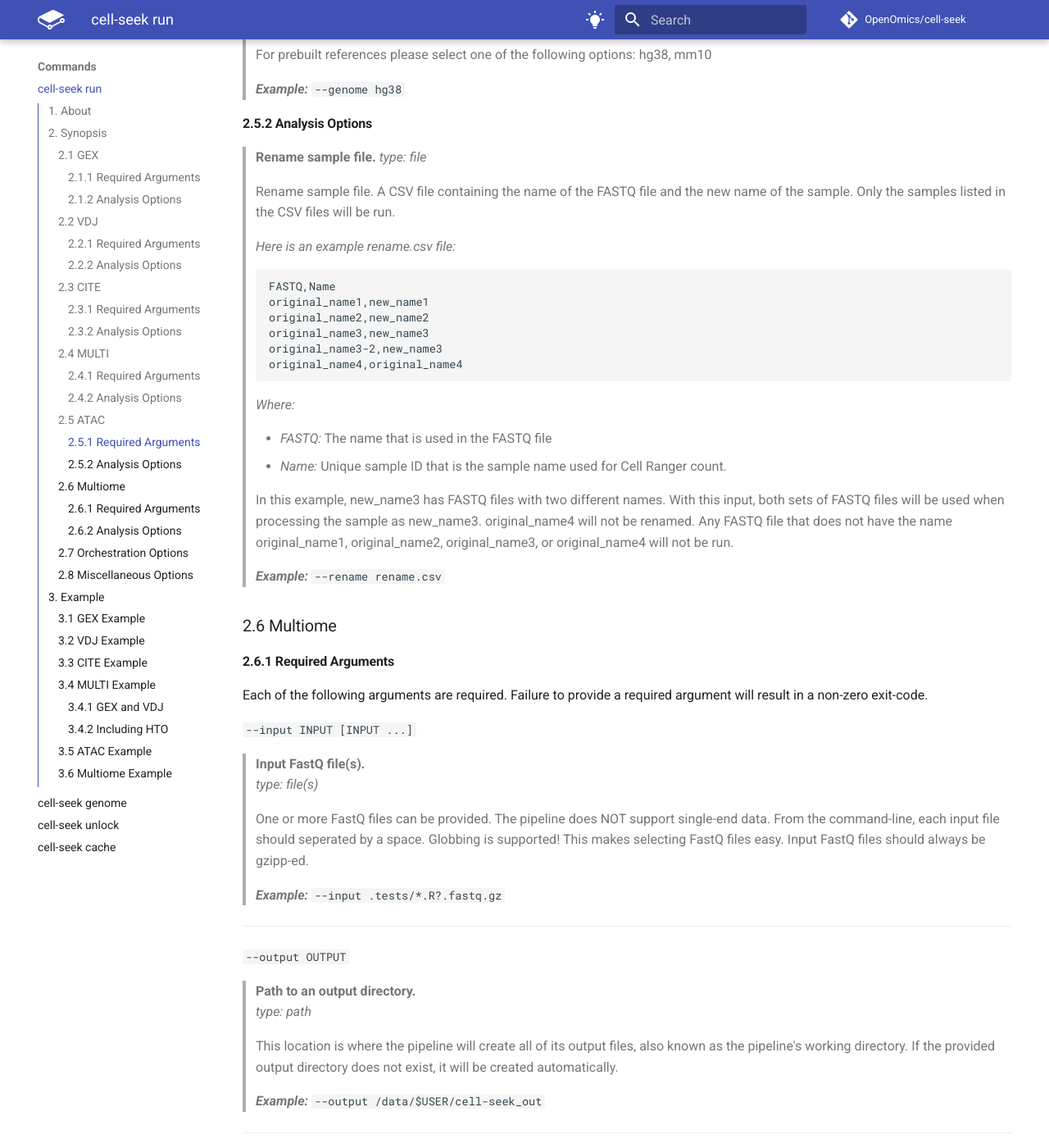
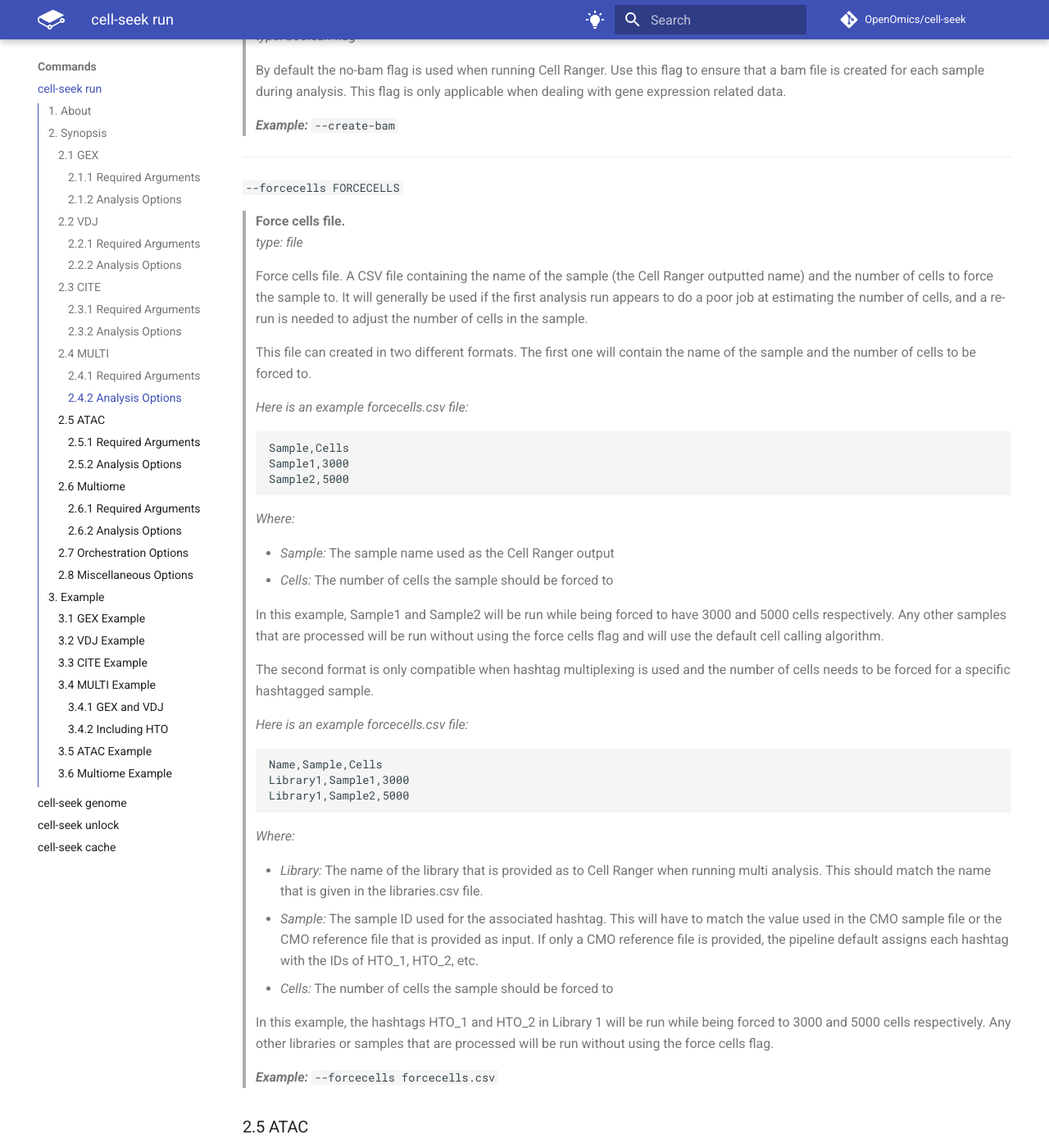
Before and after one commit to OpenOmics/cell-seek, an MkDocs documentation site: the page built from docs/usage/run.md, in a window 1280 px wide and 1400 px high, scrolled down 17528 px. Shown: the whole window at 82% size. Built offline with MkDocs 1.6.1 and Material for MkDocs 9.7.7, drawn with Linux system fonts in a browser that asks for light colours; comment, search, counter and statistics services are not loaded; the version menu is left out; some of the changed text lies outside the part shown.

Commit message:
Add forcecells flag to ATAC, CITE, GEX, and MULTI pipelines

````diff
--- a/docs/usage/run.md
+++ b/docs/usage/run.md
@@ -94,7 +94,7 @@
 > **Cell Ranger aggregate normalization.**
 > *type: string*
 >
-> This option defines the normalization mode that should be used. Mapped is what Cell Ranger would run by default, which subsamples reads from higher depth samples until each library type has an equal number of reads per cell that are confidently mapped.  None means to not normalize at all. If this flag is not used then aggregate will not be run. To run Cell Ranger aggregate, please select one of the following options: mapped, none.
+> This option defines the normalization mode that should be used. Mapped is what Cell Ranger would run by default, which subsamples reads from higher depth samples until each library type has an equal number of reads per cell that are confidently mapped.  None means to not normalize at all. If this flag is not used then aggregate will not be run. Aggregate analysis is generally not needed, but it can be used to generate a Loupe Browser file for interactive exploration of the data. To run Cell Ranger aggregate, please select one of the following options: mapped, none.
 >
 > ***Example:*** `--aggregate mapped`
 
@@ -187,6 +187,30 @@
 > In this example, new_name3 has FASTQ files with two different names. With this input, both sets of FASTQ files will be used when processing the sample as new_name3. original_name4 will not be renamed. Any FASTQ file that does not have the name original_name1, original_name2, original_name3, or original_name4 will not be run.
 >
 > ***Example:*** `--rename rename.csv`
+
+---
+  `--forcecells FORCECELLS`
+> **Force cells file.**
+> *type: file*
+>
+> Force cells file. A CSV file containing the name of the sample (the Cell Ranger outputted name) and the number of cells to force the sample to. It will generally be used if the first analysis run appears to do a poor job at estimating the number of cells, and a re-run is needed to adjust the number of cells in the sample.
+>
+> *Here is an example forcecells.csv file:*
+> ```
+> Sample,Cells
+> Sample1,3000
+> Sample2,5000
+> ```
+>
+> *Where:*
+>
+> - *Sample:* The sample name used as the Cell Ranger output
+> - *Cells:* The number of cells the sample should be forced to
+>
+> In this example, Sample1 and Sample2 will be run while being forced to have 3000 and 5000 cells respectively. Any other samples that are processed will be run without using the force cells flag and will use the default cell calling algorithm.
+>
+> ***Example:*** `--forcecells forcecells.csv`
+
 
 ### 2.2 VDJ
 
@@ -403,6 +427,29 @@
 >
 > ***Example:*** `--create-bam`
 
+---
+`--forcecells FORCECELLS`
+> **Force cells file.**
+> *type: file*
+>
+> Force cells file. A CSV file containing the name of the sample (the Cell Ranger outputted name) and the number of cells to force the sample to. It will generally be used if the first analysis run appears to do a poor job at estimating the number of cells, and a re-run is needed to adjust the number of cells in the sample.
+>
+> *Here is an example forcecells.csv file:*
+> ```
+> Sample,Cells
+> Sample1,3000
+> Sample2,5000
+> ```
+>
+> *Where:*
+>
+> - *Sample:* The sample name used as the Cell Ranger output
+> - *Cells:* The number of cells the sample should be forced to
+>
+> In this example, Sample1 and Sample2 will be run while being forced to have 3000 and 5000 cells respectively. Any other samples that are processed will be run without using the force cells flag and will use the default cell calling algorithm.
+>
+> ***Example:*** `--forcecells forcecells.csv`
+
 ### 2.4 MULTI
 
 There are multiple different combinations of library types that may result in the use of Cell Ranger `multi` analysis. Any combination that combines GEX and VDJ data for cell calls, or the use of HTO with the Cell Ranger hashtag caller would need `multi` analysis.
@@ -540,7 +587,7 @@
 > - *id:* Unique ID for this feature. Must not contain whitespace, quote or comma characters. Each ID must be unique and must not collide with a gene identifier from the transcriptome.
 > - *name:* Human-readable name for this feature. Must not contain whitespace.
 > - *sequence:* Nucleotide barcode sequence associated with this hashtag
-> - *feature_type: Type of the feature. This should always be multiplexing capture.
+> - *feature_type:* Type of the feature. This should always be multiplexing capture.
 > - *read:* Specifies which RNA sequencing read contains the Feature Barcode sequence. Must be R1 or R2, but in most cases R2 is the correct read.
 > - *pattern:* Specifies how to extract the sequence of the feature barcode from the read.
 >
@@ -586,6 +633,47 @@
 >
 > ***Example:*** `--create-bam`
 
+---
+`--forcecells FORCECELLS`
+> **Force cells file.**
+> *type: file*
+>
+> Force cells file. A CSV file containing the name of the sample (the Cell Ranger outputted name) and the number of cells to force the sample to. It will generally be used if the first analysis run appears to do a poor job at estimating the number of cells, and a re-run is needed to adjust the number of cells in the sample.
+>
+> This file can created in two different formats. The first one will contain the name of the sample and the number of cells to be forced to.
+>
+> *Here is an example forcecells.csv file:*
+> ```
+> Sample,Cells
+> Sample1,3000
+> Sample2,5000
+> ```
+>
+> *Where:*
+>
+> - *Sample:* The sample name used as the Cell Ranger output
+> - *Cells:* The number of cells the sample should be forced to
+>
+> In this example, Sample1 and Sample2 will be run while being forced to have 3000 and 5000 cells respectively. Any other samples that are processed will be run without using the force cells flag and will use the default cell calling algorithm.
+>
+> The second format is only compatible when hashtag multiplexing is used and the number of cells needs to be forced for a specific hashtagged sample.
+>
+> *Here is an example forcecells.csv file:*
+> ```
+> Name,Sample,Cells
+> Library1,Sample1,3000
+> Library1,Sample2,5000
+> ```
+>
+> *Where:*
+>
+> - *Library:* The name of the library that is provided as to Cell Ranger when running multi analysis. This should match the name that is given in the libraries.csv file.
+> - *Sample:* The sample ID used for the associated hashtag. This will have to match the value used in the CMO sample file or the CMO reference file that is provided as input. If only a CMO reference file is provided, the pipeline default assigns each hashtag with the IDs of HTO_1, HTO_2, etc.
+> - *Cells:* The number of cells the sample should be forced to
+>
+> In this example, the hashtags HTO_1 and HTO_2 in Library 1 will be run while being forced to 3000 and 5000 cells respectively. Any other libraries or samples that are processed will be run without using the force cells flag.
+>
+> ***Example:*** `--forcecells forcecells.csv`
 
 ### 2.5 ATAC
 
@@ -658,6 +746,29 @@
 > In this example, new_name3 has FASTQ files with two different names. With this input, both sets of FASTQ files will be used when processing the sample as new_name3. original_name4 will not be renamed. Any FASTQ file that does not have the name original_name1, original_name2, original_name3, or original_name4 will not be run.
 >
 > ***Example:*** `--rename rename.csv`
+
+---
+  `--forcecells FORCECELLS`
+> **Force cells file.**
+> *type: file*
+>
+> Force cells file. A CSV file containing the name of the sample (the Cell Ranger outputted name) and the number of cells to force the sample to. It will generally be used if the first analysis run appears to do a poor job at estimating the number of cells, and a re-run is needed to adjust the number of cells in the sample.
+>
+> *Here is an example forcecells.csv file:*
+> ```
+> Sample,Cells
+> Sample1,3000
+> Sample2,5000
+> ```
+>
+> *Where:*
+>
+> - *Sample:* The sample name used as the Cell Ranger output
+> - *Cells:* The number of cells the sample should be forced to
+>
+> In this example, Sample1 and Sample2 will be run while being forced to have 3000 and 5000 cells respectively. Any other samples that are processed will be run without using the force cells flag and will use the default cell calling algorithm.
+>
+> ***Example:*** `--forcecells forcecells.csv`
 
 ### 2.6 Multiome
 
````
Also changed, not shown: other parts of docs/usage/run.md (+1 -1 lines), 8 other files.
